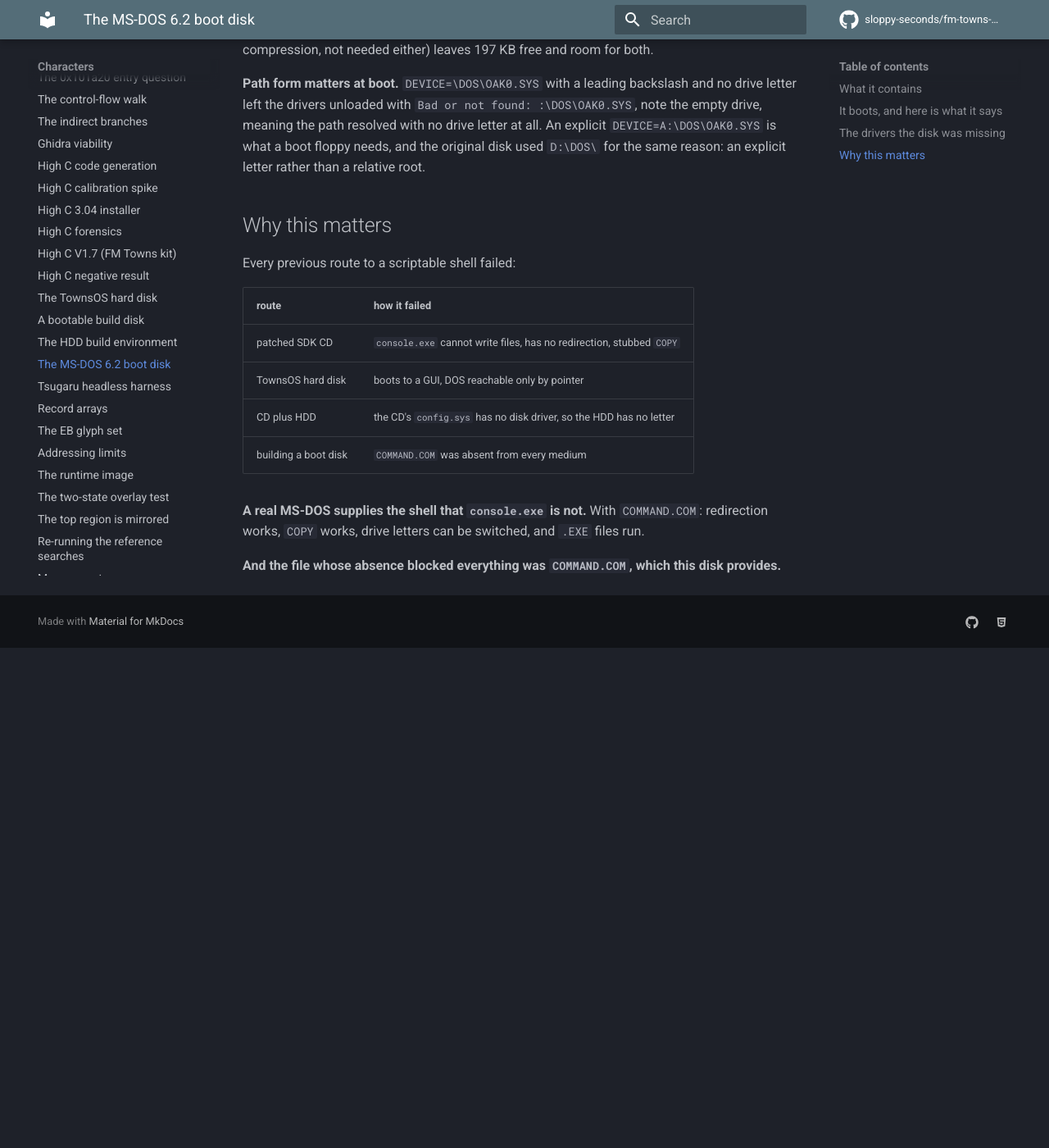
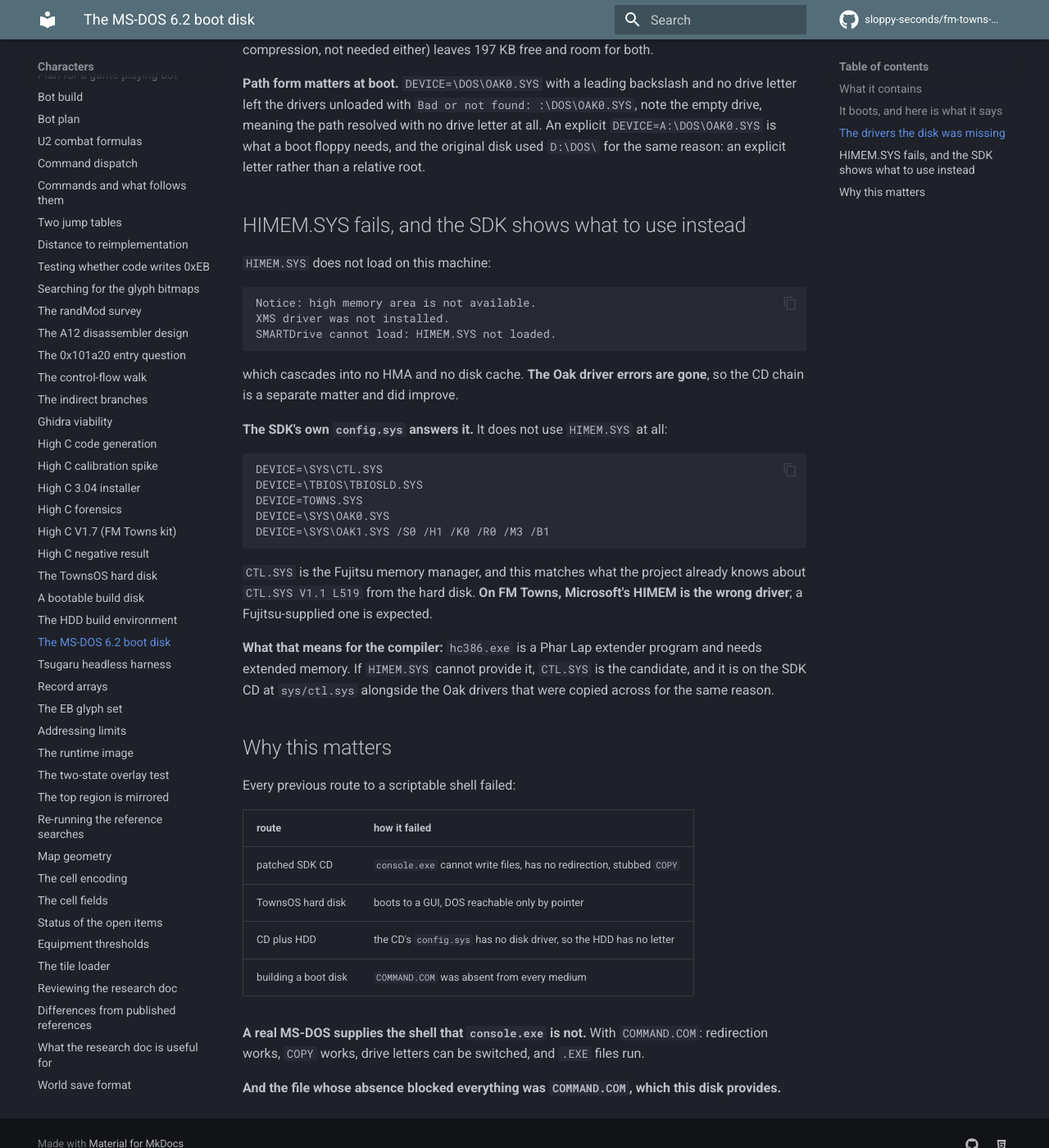
Before and after one commit to sloppy-seconds/fm-towns-ultima, an MkDocs documentation site: the page built from docs/dos62-boot-disk.md, in a window 1280 px wide and 1400 px high, scrolled down 1743 px. Shown: the whole window at 82% size. Built offline with MkDocs 1.6.1 and Material for MkDocs 9.7.7, drawn with Linux system fonts in a browser that asks for light colours; comment, search, counter and statistics services are not loaded; before the commit the page ends 2533 px from its top, so only the background shows below that.

Commit message:
HIMEM.SYS does not load on FM Towns, and the SDK config.sys shows the right driver
The disk now boots without the Oak errors, but HIMEM.SYS still fails:

  Notice: high memory area is not available.
  XMS driver was not installed.
  SMARTDrive cannot load: HIMEM.SYS not loaded.

which cascades into no HMA and no disk cache.

THE SDK'S OWN config.sys ANSWERS IT. It does not use HIMEM.SYS at all:

  DEVICE=\SYS\CTL.SYS
  DEVICE=\TBIOS\TBIOSLD.SYS
  DEVICE=TOWNS.SYS
  DEVICE=\SYS\OAK0.SYS
  DEVICE=\SYS\OAK1.SYS /S0 /H1 /K0 /R0 /M3 /B1

CTL.SYS is the Fujitsu memory manager, consistent with the CTL.SYS V1.1 L519 already recorded from the hard disk. On
FM Towns, Microsoft's HIMEM is the wrong driver and a Fujitsu one is expected.

WHY IT MATTERS FOR THE COMPILER: hc386.exe is a Phar Lap extender program and needs extended memory. If HIMEM cannot
provide it, CTL.SYS is the candidate, and it sits on the SDK CD at sys/ctl.sys exactly where the Oak drivers were
found for the same reason.

````diff
--- a/docs/dos62-boot-disk.md
+++ b/docs/dos62-boot-disk.md
@@ -75,6 +75,36 @@
 what a boot floppy needs, and the original disk used `D:\DOS\` for the same reason: an explicit letter rather than
 a relative root.
 
+## HIMEM.SYS fails, and the SDK shows what to use instead
+
+`HIMEM.SYS` does not load on this machine:
+
+```
+Notice: high memory area is not available.
+XMS driver was not installed.
+SMARTDrive cannot load: HIMEM.SYS not loaded.
+```
+
+which cascades into no HMA and no disk cache. **The Oak driver errors are gone**, so the CD chain is a separate
+matter and did improve.
+
+**The SDK's own `config.sys` answers it.** It does not use `HIMEM.SYS` at all:
+
+```
+DEVICE=\SYS\CTL.SYS
+DEVICE=\TBIOS\TBIOSLD.SYS
+DEVICE=TOWNS.SYS
+DEVICE=\SYS\OAK0.SYS
+DEVICE=\SYS\OAK1.SYS /S0 /H1 /K0 /R0 /M3 /B1
+```
+
+`CTL.SYS` is the Fujitsu memory manager, and this matches what the project already knows about `CTL.SYS V1.1 L519`
+from the hard disk. **On FM Towns, Microsoft's HIMEM is the wrong driver**; a Fujitsu-supplied one is expected.
+
+**What that means for the compiler:** `hc386.exe` is a Phar Lap extender program and needs extended memory. If
+`HIMEM.SYS` cannot provide it, `CTL.SYS` is the candidate, and it is on the SDK CD at `sys/ctl.sys` alongside the Oak
+drivers that were copied across for the same reason.
+
 ## Why this matters
 
 Every previous route to a scriptable shell failed:
````
